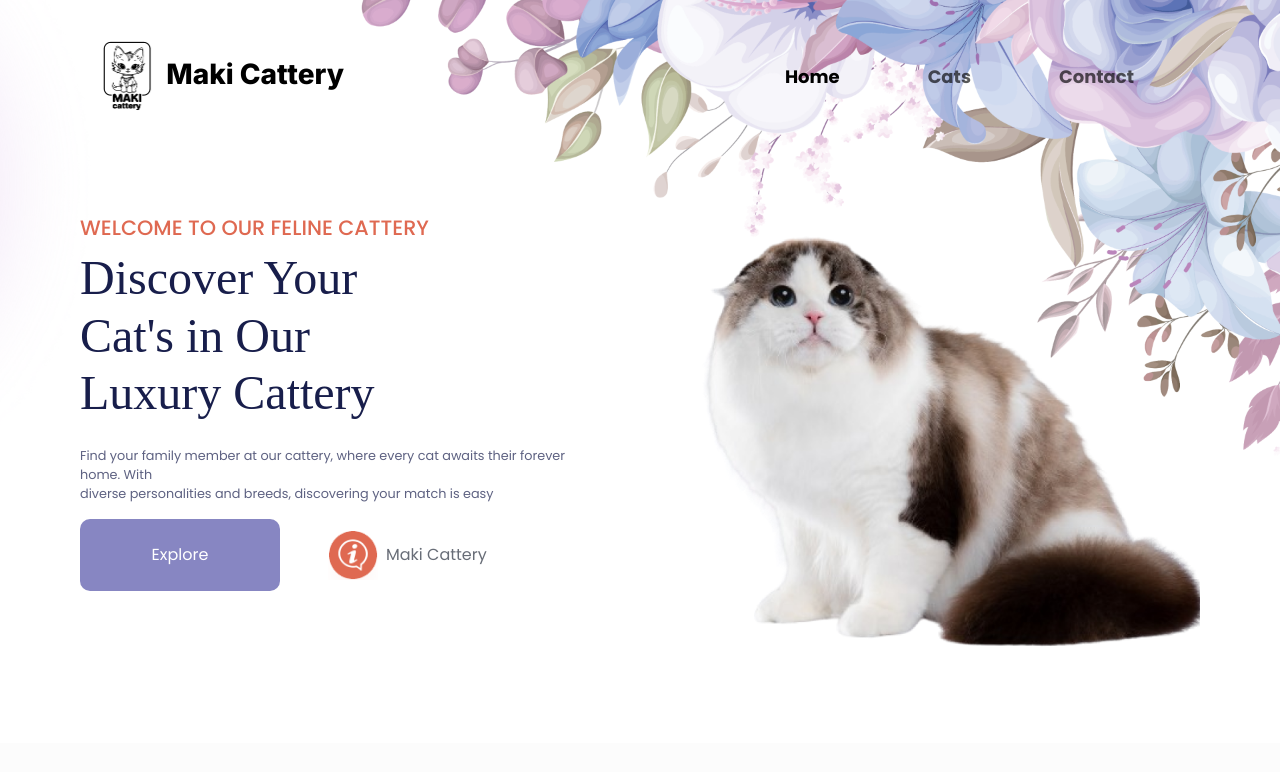
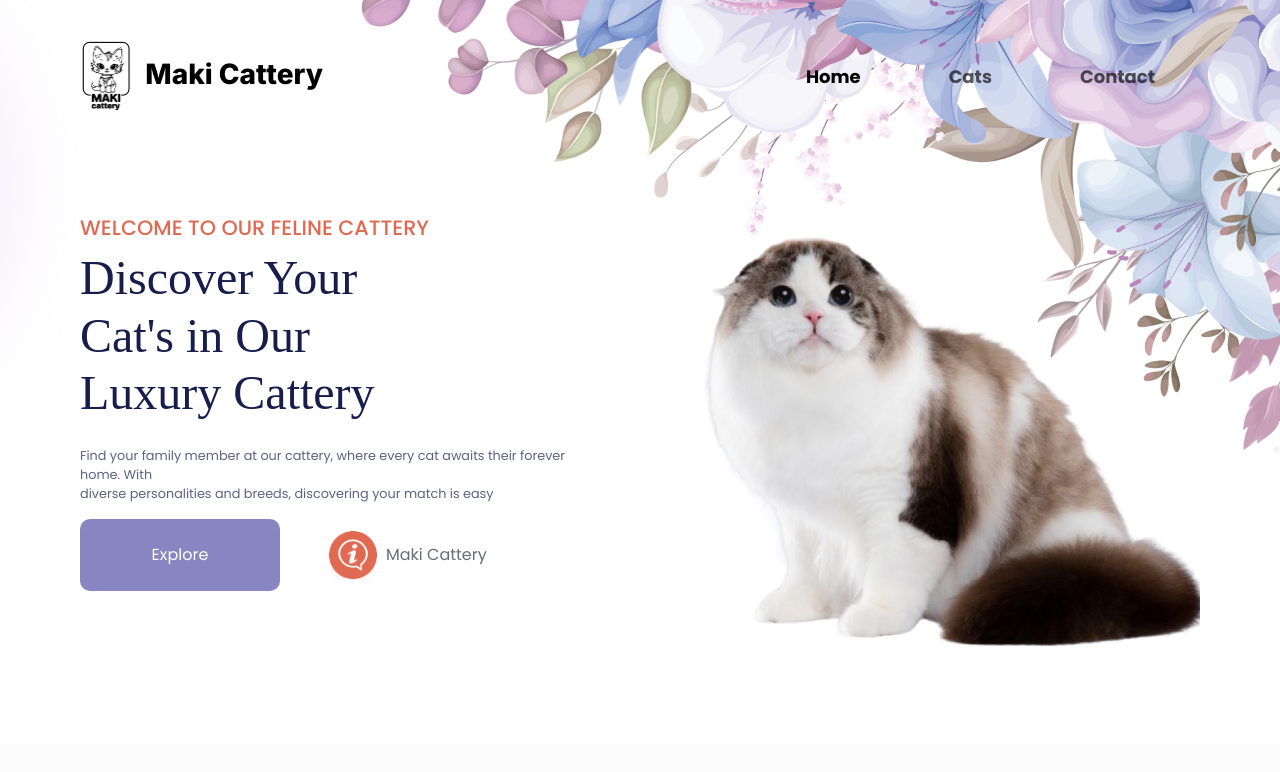
Before and after one commit to pkbsa/maki-cattery, a plain HTML site: page index.html in a window 1280 px wide. Shown: the top 772 px of the page. Drawn offline with nearby package versions, Linux system fonts and the light colour scheme; a web font is replaced by a local one.

Commit message:
fix padding

```diff
--- a/styles.css
+++ b/styles.css
@@ -15,7 +15,7 @@
     font-size: 28px;
 }
 .navbar{
-    padding: 2em 5em 2em 5em;
+    padding: 2em 4.5em 2em 4.5em;
     font-family: 'Poppins', sans-serif;
     font-weight: bold;
     font-size: 18px;
@@ -31,6 +31,9 @@
     background-size: cover;
     background-position-y: top;
     background-position-x: right;
+}
+.container-fluid{
+    padding: 0;
 }
 .my-container{
     margin: 2em 0em 2em 0em;
```
